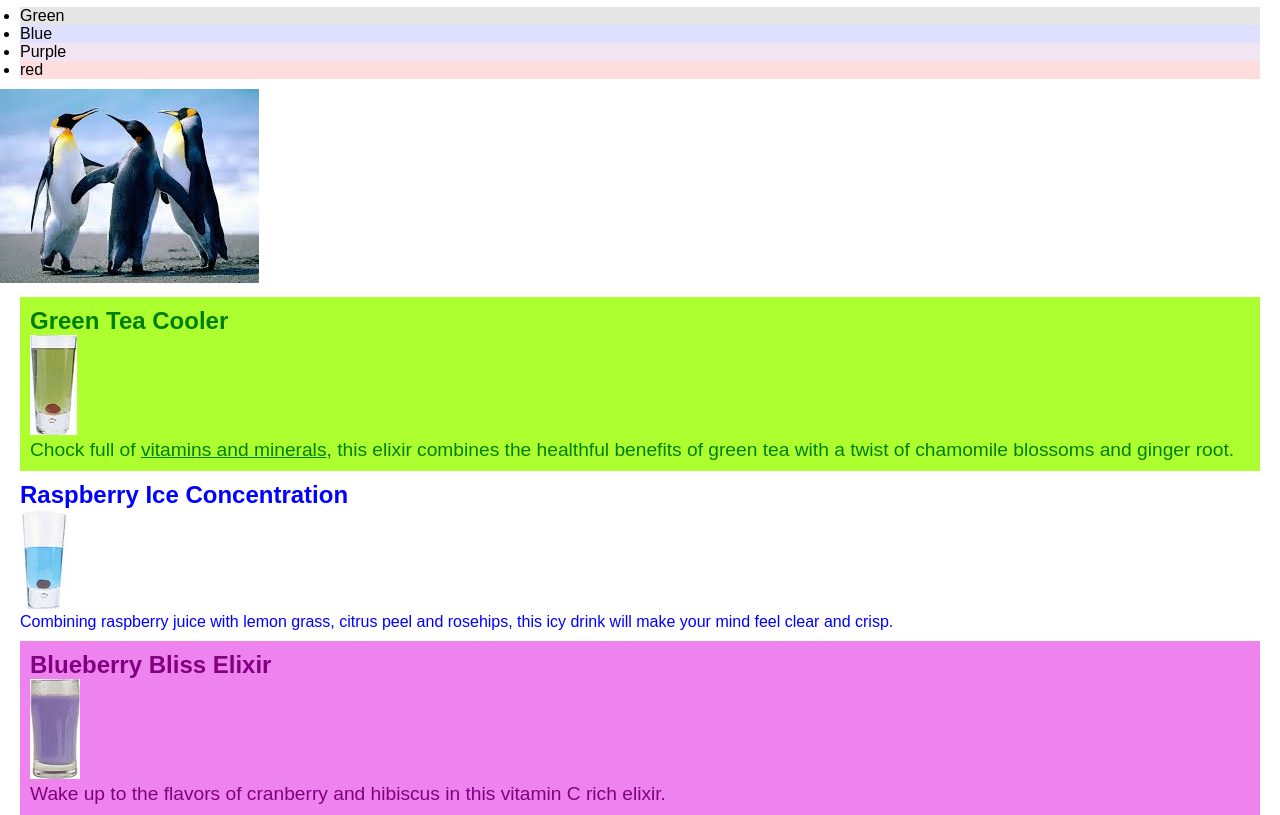
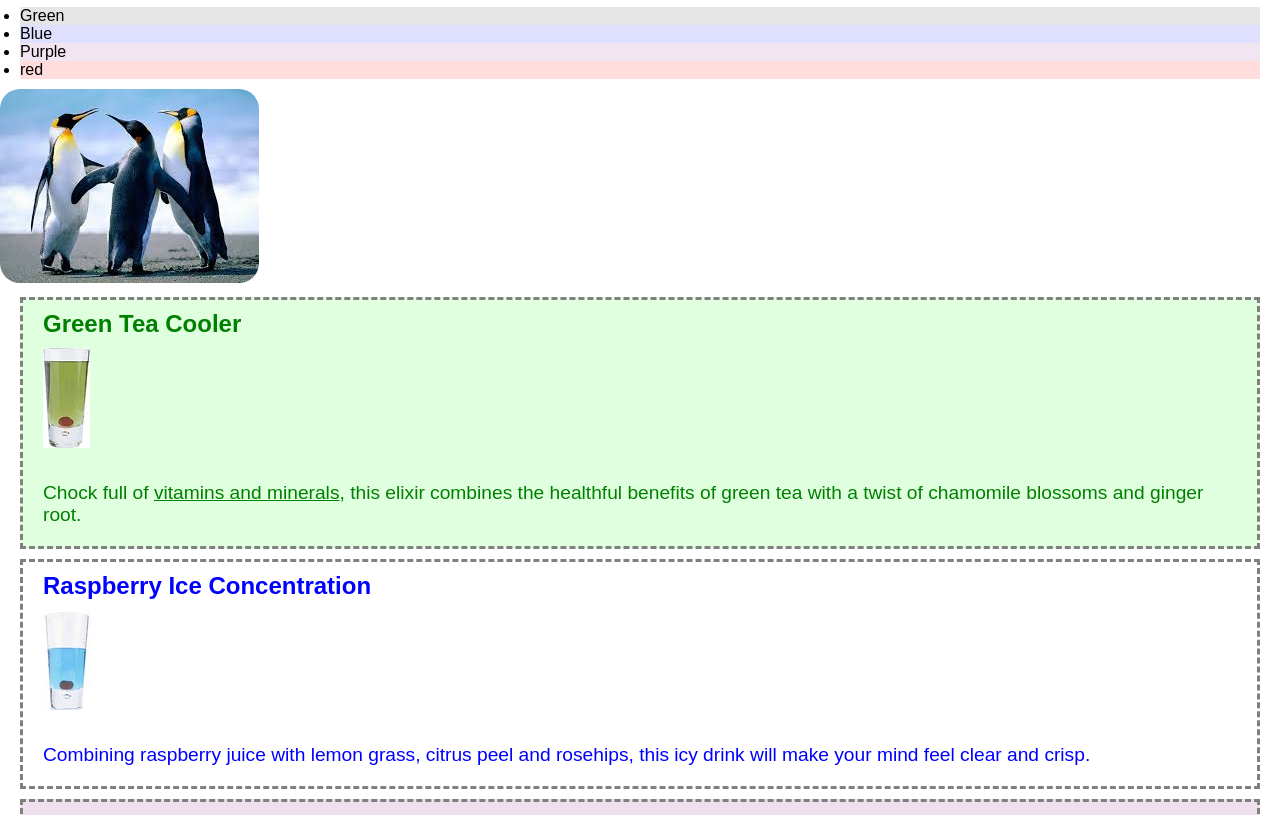
Before and after one commit to jun-hyeji/WEBFRONT, a plain HTML site: page ex01/elixir.html in a window 1280 px wide. Shown: the part 57-872 px from the top of the page. Drawn offline with Linux system fonts and the light colour scheme.

Commit message:
박스모델

```diff
--- a/ex01/elixir.html
+++ b/ex01/elixir.html
@@ -54,8 +54,39 @@
         font-family: "맑은 고딕", 굴림, sans-serif;
       }
 
+      /*text-decoration 속성 : */
+      /*none, line-through, underline,*/
       .feature{
         text-decoration: underline;
+      }
+      /*border 속성 : 요소의 테두리를 꾸미는 속성*/
+      .beverage{
+        /*개별 속성을 적용할 때는 접미사 붙임*/
+        /* border-color: gray;
+        border-style: solid;
+        border-width: 3px ; */
+
+        /*일괄 적용 : width style color순 */
+        border: 3px dashed gray;
+      }
+
+      .beverage img{
+        /*값이 1개 : 전 방향 적용*/
+        padding: 10px;
+      }
+
+      .beverage h2{
+        /*값이 2개 : 위-아래 왼쪽-오른쪽*/
+        margin: 0 10px;
+      }
+
+      .beverage p{
+        /*값이 4개 : 위 오른쪽 아래 왼쪽 순*/
+        margin: 20px 10px 10px 10px;
+      }
+
+      .seller img{
+        border-radius: 20px;
       }
     </style>
   </head>
@@ -82,7 +113,7 @@
     <article> <!-- article : 실제 컨텐츠를 표시하는 시멘틱 태그-->
 
       <!--시멘틱 태그는 div의 일종이지만, 좀 더 구체적인 의미를 가지는 공간점유태그-->
-      <div>
+      <div class="seller">
         <img src="./images/Penguins.jpg" alt="Seller">
       </div>
 
@@ -102,7 +133,7 @@
       </section>
 
       <section id="blue">
-        <div class="blue beverage=">
+        <div class="blue beverage">
             <h2>Raspberry Ice Concentration</h2>
             <img src="./images/lightblue.jpg" alt="라이트블루">
             <p>Combining raspberry juice with lemon grass,
--- a/ex01/styles/style.css
+++ b/ex01/styles/style.css
@@ -36,15 +36,23 @@ nav, section{
  }
 
  .beverage.green{
-     background-color:greenyellow;
+     /* background-color: rgba(0, 255 , 0, 0.1); */
+     background-color: #00ff0020;
  }
 
  .berverage.blue{
-     background-color: skyblue;
+     /* background-color: rgb(0, 0, 255, 0.1); */
+     background-color: #0000ff20;
  }
 
  .beverage.purple{
-    background-color: violet;
+    /* background-color: rgba(127, 0, 127, 0.1); */
+    background-color: #7f007f20;
+ }
+
+ .beverage.red{
+     /* background-color: rgba(255, 0, 0, 0.1); */
+     background-color: #ff000020;
  }
 
  /*가상 선택자(반응 선택자)
```
